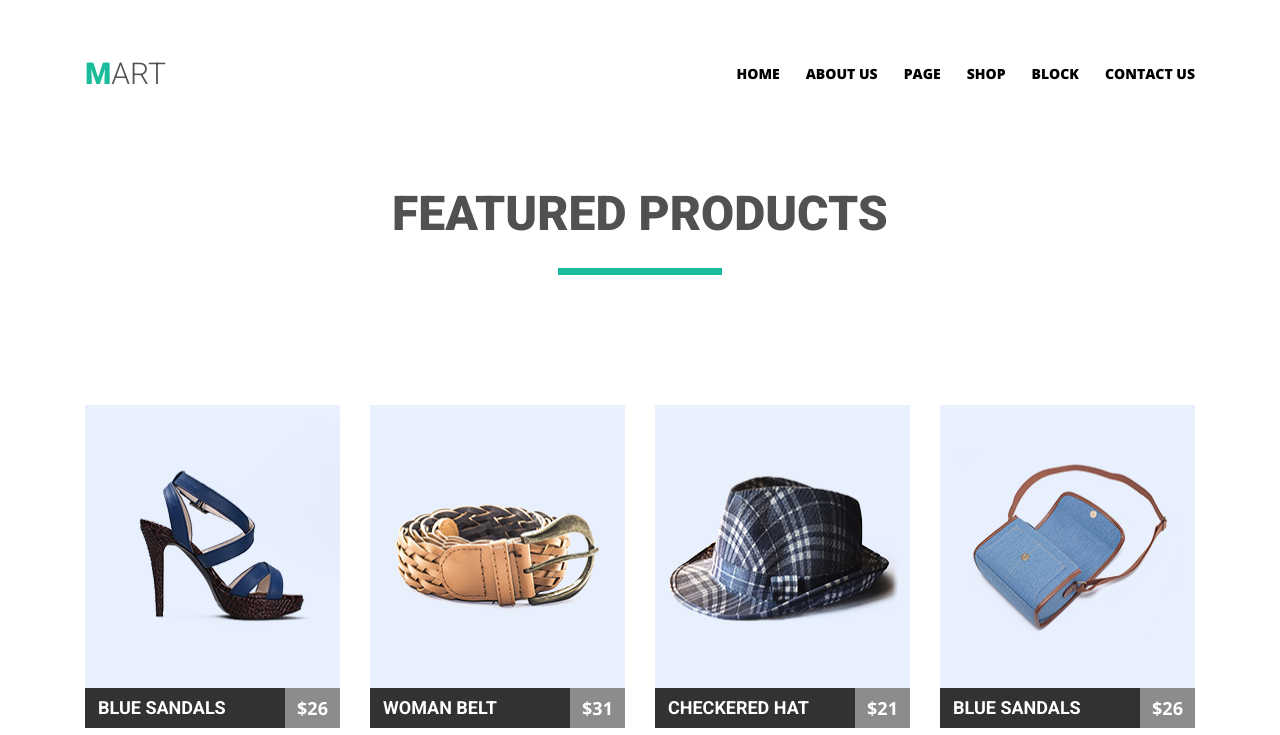
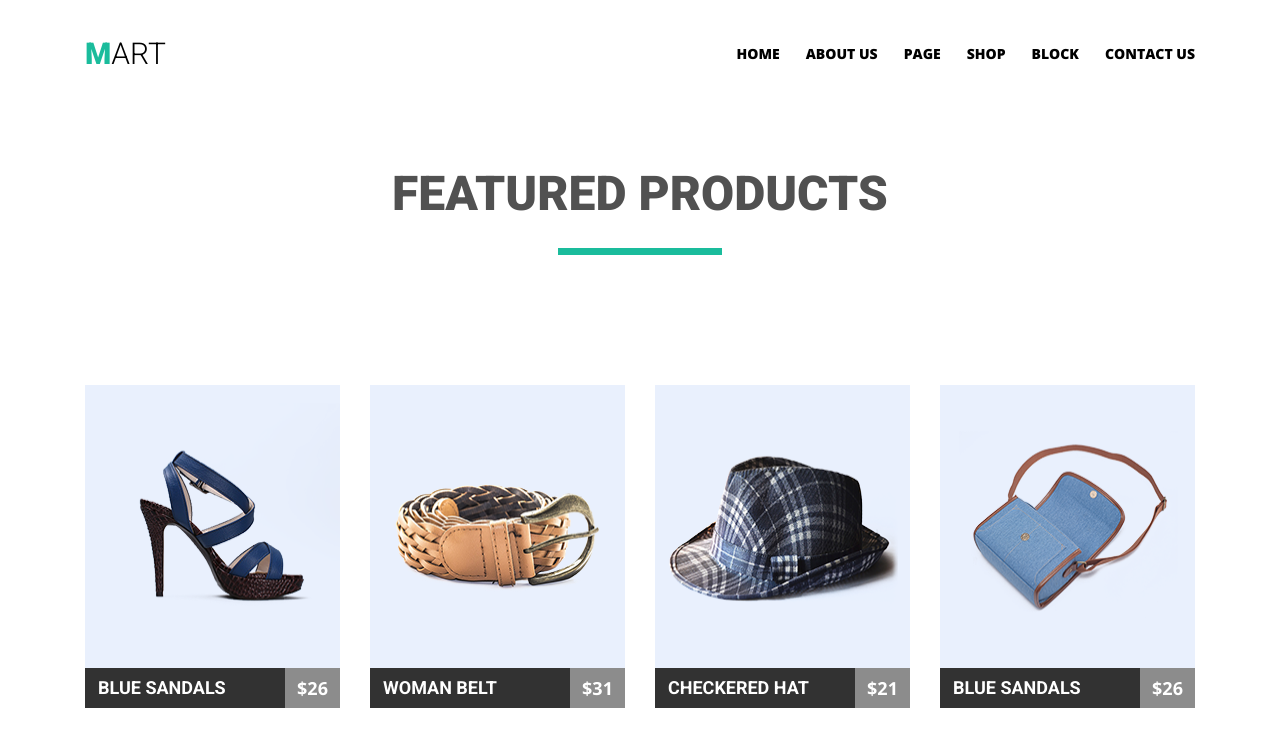
Before and after one commit to Nick-KrM/FE-online-16, a plain HTML site: page html-css/Module_04/html/index.html in a window 1280 px wide. Shown: the top 735 px of the page. Drawn offline with nearby package versions, Linux system fonts and the light colour scheme.

Commit message:
second commit HW4

```diff
--- a/html-css/Module_04/css/styles.css
+++ b/html-css/Module_04/css/styles.css
@@ -49,6 +49,8 @@ h1 {
 .logo {
   color: rgb(85, 82, 82);
   float: left;
+  display: block;
+  margin: 0px;
 }
 
 .logo::first-letter {
@@ -126,10 +128,9 @@ h3 {
 
 .catalog-item {
   float: left;
-  /* list-style: none; */
   list-style-type: none;
   width: 255px;
-  height: 322px;
+  /* height: 322px; */
 }
 
 .catalog-item:not(:nth-of-type(4n)) {
@@ -137,7 +138,7 @@ h3 {
 }
 
 .catalog-item {
-  margin-bottom: 30px;
+  margin-bottom: 10px;
 }
 
 .catalog-item a {
--- a/html-css/Module_04/html/index.html
+++ b/html-css/Module_04/html/index.html
@@ -10,8 +10,8 @@
   </head>
   <body>
     <header>
-      <div class="container">
-        <h1><a class="logo" href="#">MART</a></h1>
+      <div class="container clearfix">
+        <h1 class="logo"><a href="#">MART</a></h1>
         <nav class="clearfix">
           <ul class="site_nav">
             <li class="menu-item"><a class="menu-item-link" href="#" target="_blank" title="Link">Home</a></li>
```
Also changed, not shown: html-css/Module_05/images/item1.jpg (added), html-css/Module_05/images/item2.jpg (added), html-css/Module_05/images/item3.jpg (added), html-css/Module_05/images/item4.jpg (added), html-css/Module_05/images/slide4.jpg (added).
